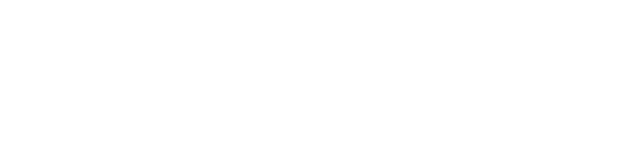
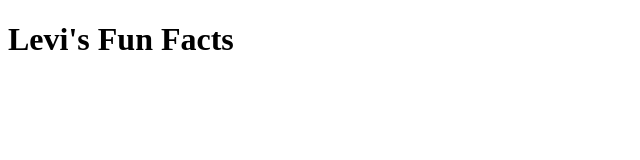
Before and after one commit to bowerbirdblue/levisfunfacts, a plain HTML site: page index.html in a window 1280 px wide. Shown: the whole page, without its empty margins (0-640 px from the left). Drawn offline with Linux system fonts and the light colour scheme.

Commit message:
added header

```diff
--- a/index.html
+++ b/index.html
@@ -3,5 +3,7 @@
     <head>
         <title>Levi's Fun Facts</title>
     </head>
-    <body></body>
+    <body>
+        <h1>Levi's Fun Facts</h1>
+    </body>
 </html>
```
